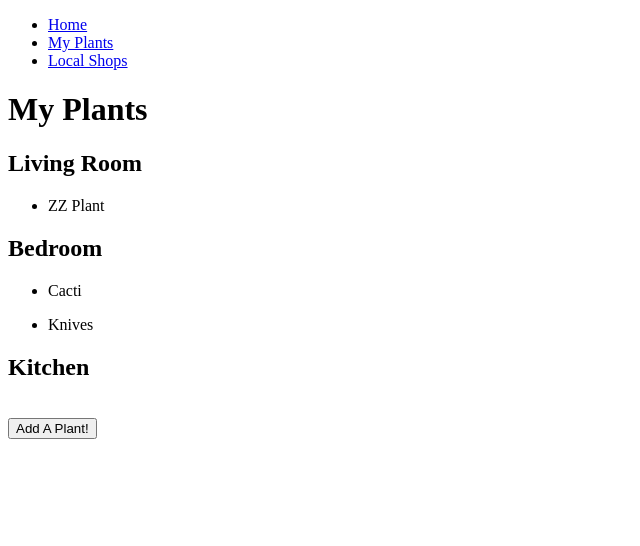
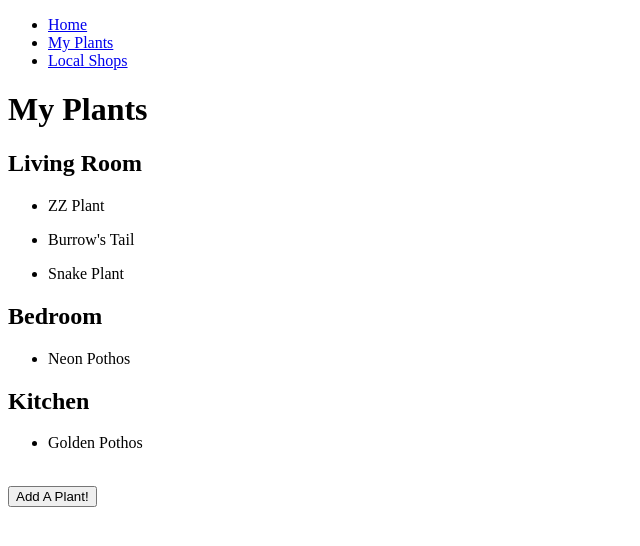
Before and after one commit to ellengreen/Sprout, an Angular app: page /plants in a window 1280 px wide. Shown: the top 546 px of the page, without its empty margins (0-640 px from the left). Built offline with nearby package versions, Linux system fonts and the light colour scheme; what @agm/core would draw is missing.

Commit message:
added a few hardcoded plants to array

```diff
--- a/src/app/my-plants/plants.ts
+++ b/src/app/my-plants/plants.ts
@@ -4,22 +4,36 @@ export const PLANTS: Plant[] = [
     {
         name: 'ZZ Plant',
         location: 'Living Room',
-        light: 'low light',
-        water: 'bi-weekly',
+        light: 'Low',
+        water: 'Bi-Weekly',
         date: 'June 2019'
     },
     {
-        name: 'Cacti',
-        location: 'Bedroom',
-        light: 'direct light',
-        water: 'monthly',
+        name: "Burrow's Tail",
+        location: 'Living Room',
+        light: 'Direct',
+        water: 'Monthly',
         date: 'August 2019'
     },
     {
-        name: 'Knives',
+        name: 'Neon Pothos',
         location: 'Bedroom',
-        light: 'direct light',
-        water: 'monthly',
-        date: 'August 2019'
+        light: 'Direct',
+        water: 'Weekly',
+        date: 'July 2018'
+    },
+    {
+        name: 'Snake Plant',
+        location: 'Living Room',
+        light: 'Bright',
+        water: 'Bi-Weekly',
+        date: 'July 2018'
+    },
+    {
+        name: 'Golden Pothos',
+        location: 'Kitchen',
+        light: 'Direct',
+        water: 'Weekly',
+        date: 'July 2018'
     }
 ];
```
